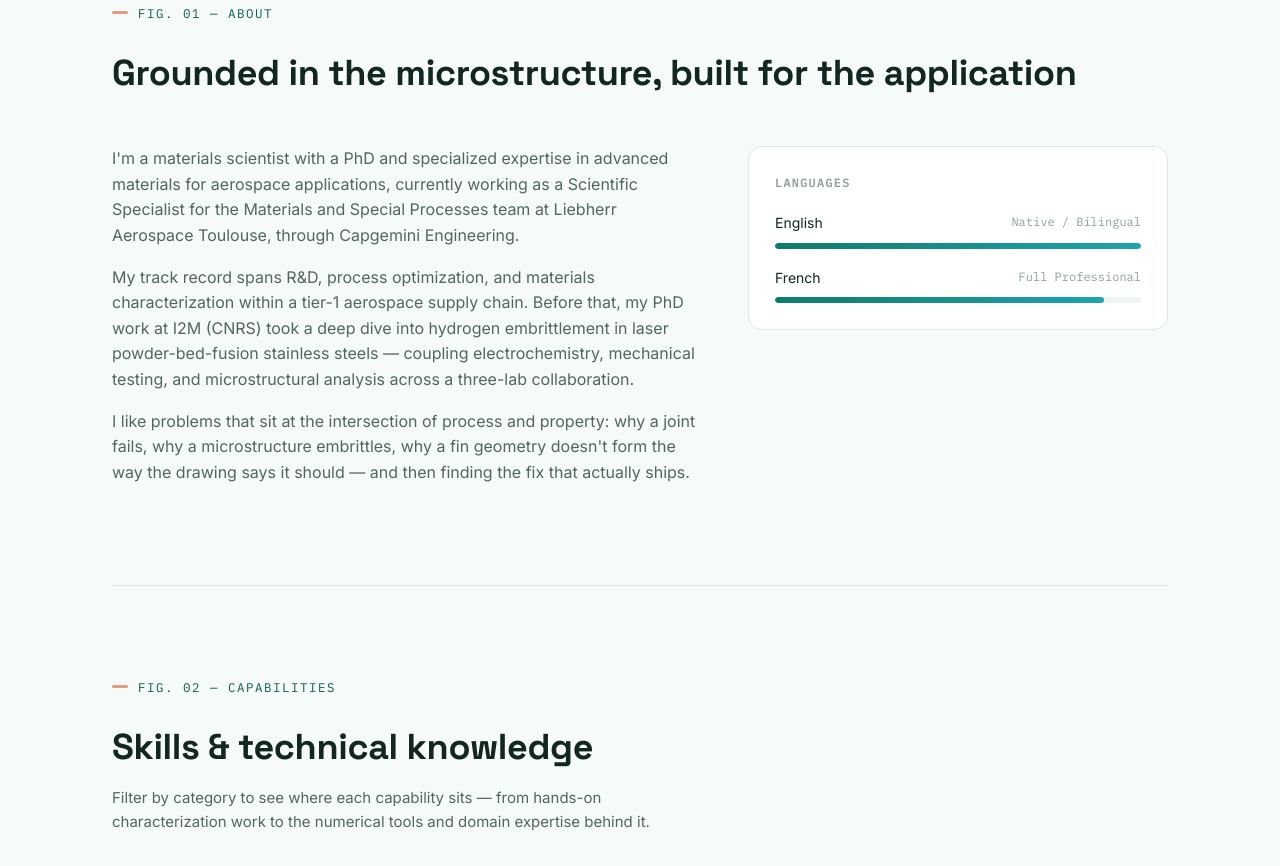
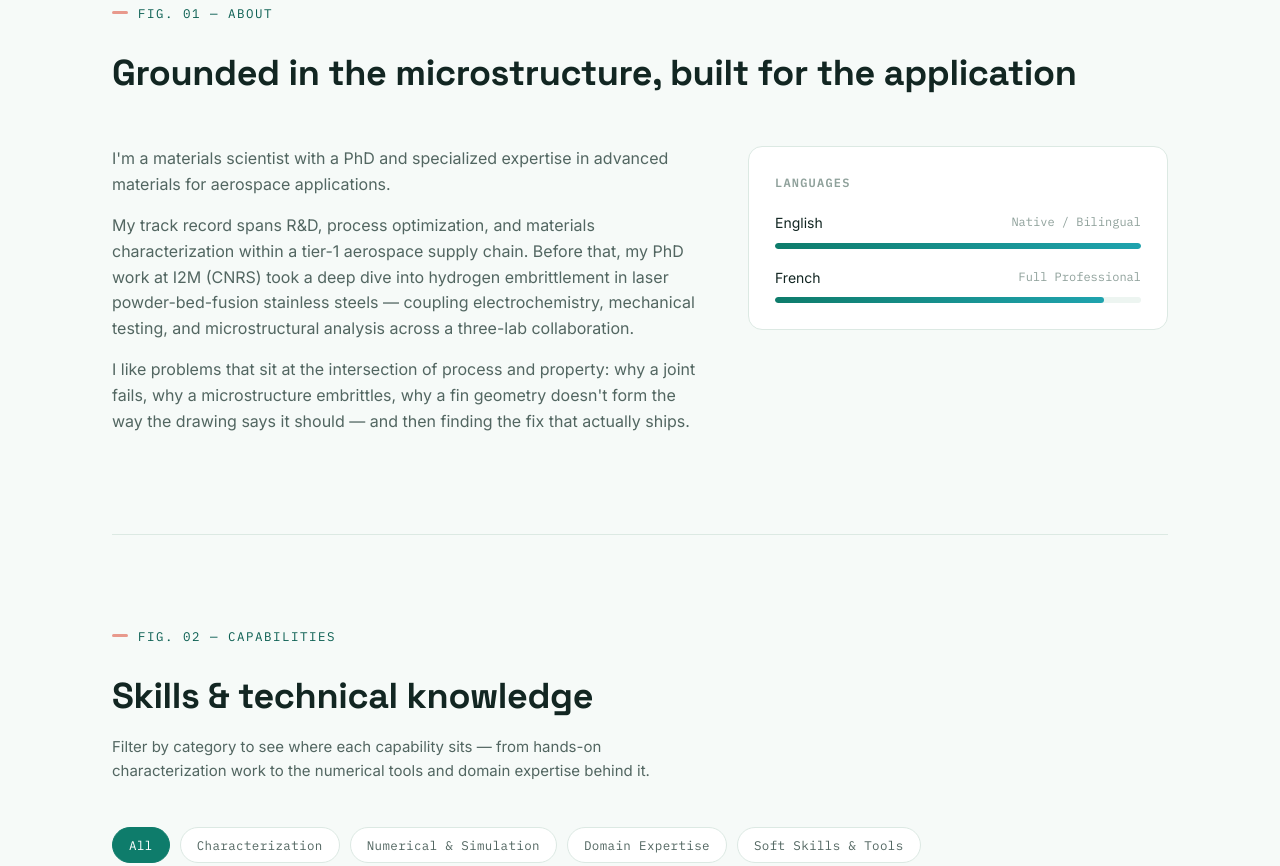
Before and after one commit to rahulsg96-hub/rahulsubramanian.github.io, a plain HTML site: page index.html in a window 1280 px wide. Shown: the part 1070-1936 px from the top of the page. Drawn offline with Linux system fonts and the light colour scheme.

Commit message:
Revise job titles and employment dates in index.html
Updated job titles and dates in the about and experience sections to reflect current and future roles.

```diff
--- a/index.html
+++ b/index.html
@@ -1154,7 +1154,7 @@
       about: {
         eyebrow:"Fig. 01 — About",
         heading:"Grounded in the microstructure, built for the application",
-        p1:"I'm a materials scientist with a PhD and specialized expertise in advanced materials for aerospace applications, currently working as a Scientific Specialist for the Materials and Special Processes team at Liebherr Aerospace Toulouse, through Capgemini Engineering.",
+        p1:"I'm a materials scientist with a PhD and specialized expertise in advanced materials for aerospace applications.",
         p2:"My track record spans R&amp;D, process optimization, and materials characterization within a tier-1 aerospace supply chain. Before that, my PhD work at I2M (CNRS) took a deep dive into hydrogen embrittlement in laser powder-bed-fusion stainless steels — coupling electrochemistry, mechanical testing, and microstructural analysis across a three-lab collaboration.",
         p3:"I like problems that sit at the intersection of process and property: why a joint fails, why a microstructure embrittles, why a fin geometry doesn't form the way the drawing says it should — and then finding the fix that actually ships.",
         langCardTitle:"Languages",
@@ -1176,7 +1176,7 @@
       experience: { eyebrow:"Fig. 03 — Experience", heading:"Work experience", subhead:"Click a role to expand the details." },
       exp1: {
         company:"Capgemini Engineering — embedded at Liebherr Aerospace Toulouse",
-        meta:"04/2024 — Present · Toulouse, France · Scientific Specialist, Materials &amp; Special Processes",
+        meta:"04/2024 — 09/2026 · Toulouse, France · Scientific Specialist, Materials &amp; Special Processes",
         b1:"<strong>Compact aluminium heat exchangers (Next Single Aisle):</strong> solved a brazing-joint quality issue on 80 µm fins by tracing clad diffusion through extensive microstructural analysis — findings that led to a change in Liebherr's fin-forming process.",
         b2:"<strong>Graphite seal rings for valves:</strong> built an ASTM-compliant material characterization framework and supplier qualification protocol, giving the team an end-to-end path to evaluate and select vendors.",
         b3:"<strong>Inconel 718 valve body redesign:</strong> led microstructural characterization across casting, forging, and additive manufacturing routes, linking microstructure to post-heat-treatment properties to guide material selection for high-temperature service.",
@@ -1222,7 +1222,7 @@
       about: {
         eyebrow:"Fig. 01 — À propos",
         heading:"Ancré dans la microstructure, pensé pour l'application",
-        p1:"Je suis scientifique des matériaux, titulaire d'un doctorat, avec une expertise spécialisée dans les matériaux avancés pour l'aérospatiale. Je travaille actuellement comme Consultant Matériaux pour l'équipe Matériaux et Procédés spéciaux de Liebherr Aerospace Toulouse, via Capgemini Engineering.",
+        p1:"Je suis scientifique des matériaux, titulaire d'un doctorat, avec une expertise spécialisée dans les matériaux avancés pour l'aérospatiale.",
         p2:"Mon parcours couvre la R&amp;D, l'optimisation des procédés et la caractérisation des matériaux au sein d'une chaîne d'approvisionnement aéronautique de rang 1. Avant cela, ma thèse à l'I2M (CNRS) a porté en profondeur sur la fragilisation par l'hydrogène des aciers inoxydables fabriqués par fusion laser sur lit de poudre — combinant électrochimie, essais mécaniques et analyse microstructurale, en collaboration avec trois laboratoires.",
         p3:"J'aime les problèmes situés à l'intersection du procédé et de la propriété : pourquoi un joint casse, pourquoi une microstructure se fragilise, pourquoi une géométrie d'ailette ne se forme pas comme prévu sur le plan — puis trouver la solution qui sera réellement mise en œuvre.",
         langCardTitle:"Langues",
@@ -1244,7 +1244,7 @@
       experience: { eyebrow:"Fig. 03 — Expérience", heading:"Expérience professionnelle", subhead:"Cliquez sur un poste pour afficher les détails." },
       exp1: {
         company:"Capgemini Engineering — en mission chez Liebherr Aerospace Toulouse",
-        meta:"04/2024 — Présent · Toulouse, France · Consultant Matériaux, Équipe Matériaux et Procédés Spéciaux",
+        meta:"04/2024 — 09/2026 · Toulouse, France · Consultant Matériaux, Équipe Matériaux et Procédés Spéciaux",
         b1:"<strong>Échangeurs de chaleur compacts en aluminium (programme Next Single Aisle) :</strong> résolution d'un problème de qualité sur les joints brasés d'ailettes de 80 µm en traçant la diffusion du placage par une analyse microstructurale approfondie — des conclusions qui ont conduit à modifier le procédé de formage des ailettes chez Liebherr.",
         b2:"<strong>Bagues d'étanchéité en graphite pour vannes :</strong> mise en place d'un référentiel de caractérisation conforme aux normes ASTM et d'un protocole de qualification fournisseurs, incluant une étude du comportement tribologique, pour évaluer et sélectionner les fournisseurs de bout en bout.",
         b3:"<strong>Reconception de corps de vanne en Inconel 718 :</strong> pilotage de la caractérisation microstructurale sur les voies fonderie, forgeage et fabrication additive, en corrélant microstructure et propriétés post-traitement thermique pour guider le choix du matériau en service à haute température.",
```
